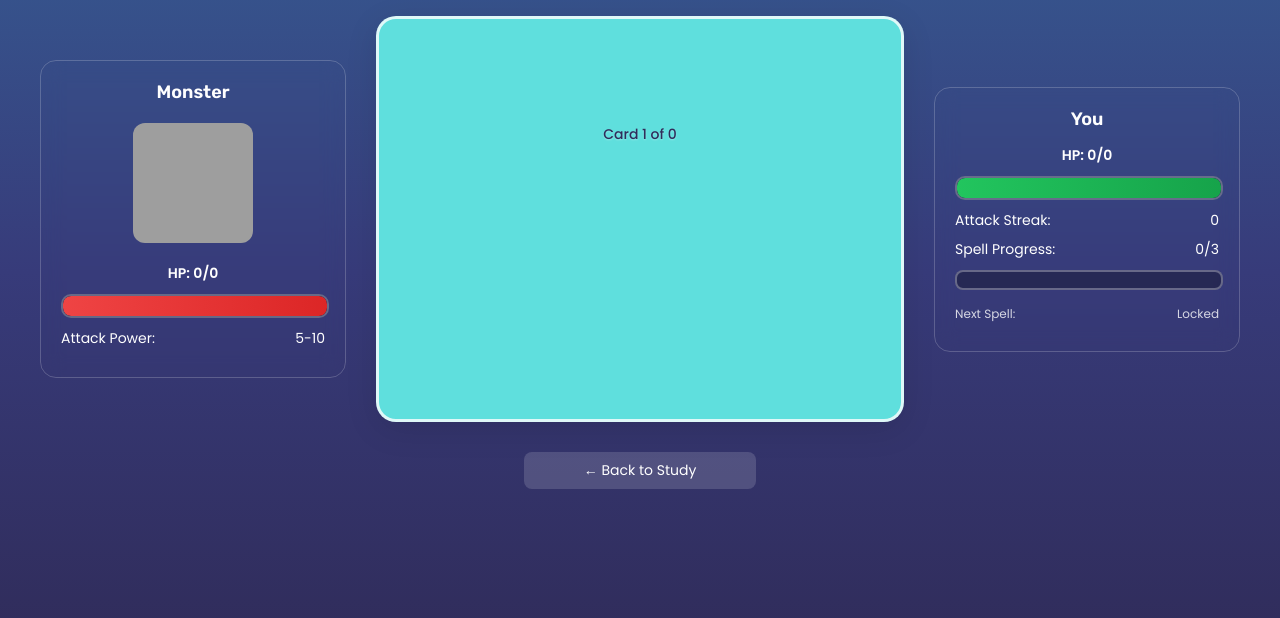
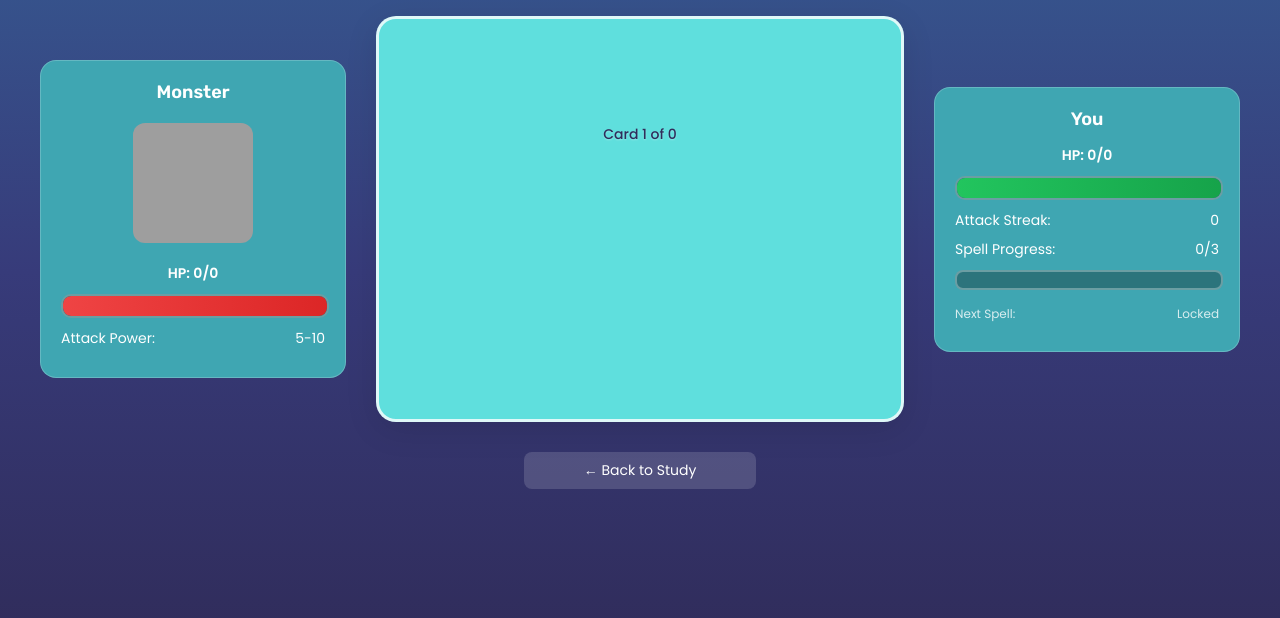
Before and after one commit to MossyConsole/StudyStacks, a Flask app: template templates/study-session.html in a window 1280 px wide. Shown: the part 64-682 px from the top of the page. Run offline with Flask 2, Linux system fonts and the light colour scheme; the template is opened without the code that fills it, so the values that code supplies are empty; some web fonts are replaced; grey boxes are pictures that could not be loaded.

Commit message:
fixed some text elements

```diff
--- a/templates/study-session.html
+++ b/templates/study-session.html
@@ -74,7 +74,7 @@
         }
 
         .monster-panel {
-            background: var(--transparent-white-10);
+            background: #3fa6b2;
             border-radius: 16px;
             padding: 20px;
             border: 1px solid var(--transparent-white-20);
@@ -86,7 +86,7 @@
         }
 
         .player-panel {
-            background: var(--transparent-white-10);
+            background: #3fa6b2;
             border-radius: 16px;
             padding: 20px;
             border: 1px solid var(--transparent-white-20);
--- a/templates/study.html
+++ b/templates/study.html
@@ -236,7 +236,7 @@
             </div>
             <div class="actions">
                 <button type="submit" class="study-btn btn-primary">
-                    <span>🧠</span>
+                    <span>⚔️</span>
                     Start Studying
                 </button>
                 <button type="button" class="study-btn btn-primary" onclick="startExamPrep()" style="background: linear-gradient(135deg, #ef4444, #dc2626); box-shadow: 0 4px 12px rgba(239, 68, 68, 0.3);">
```
